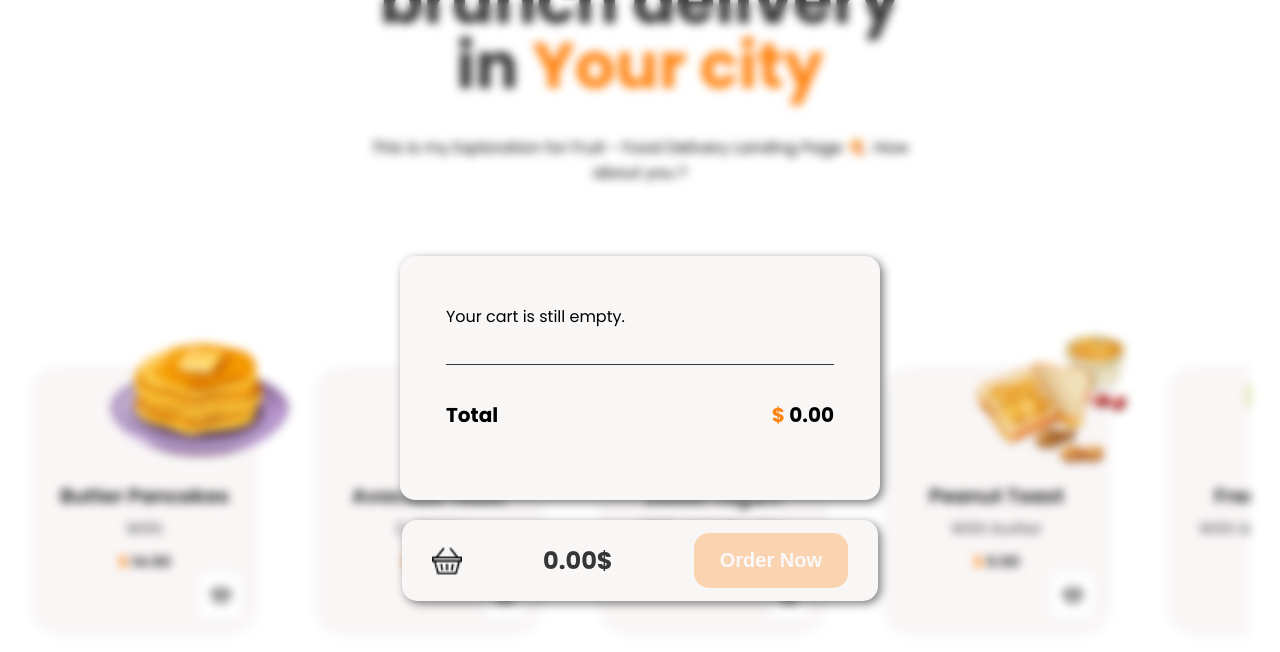
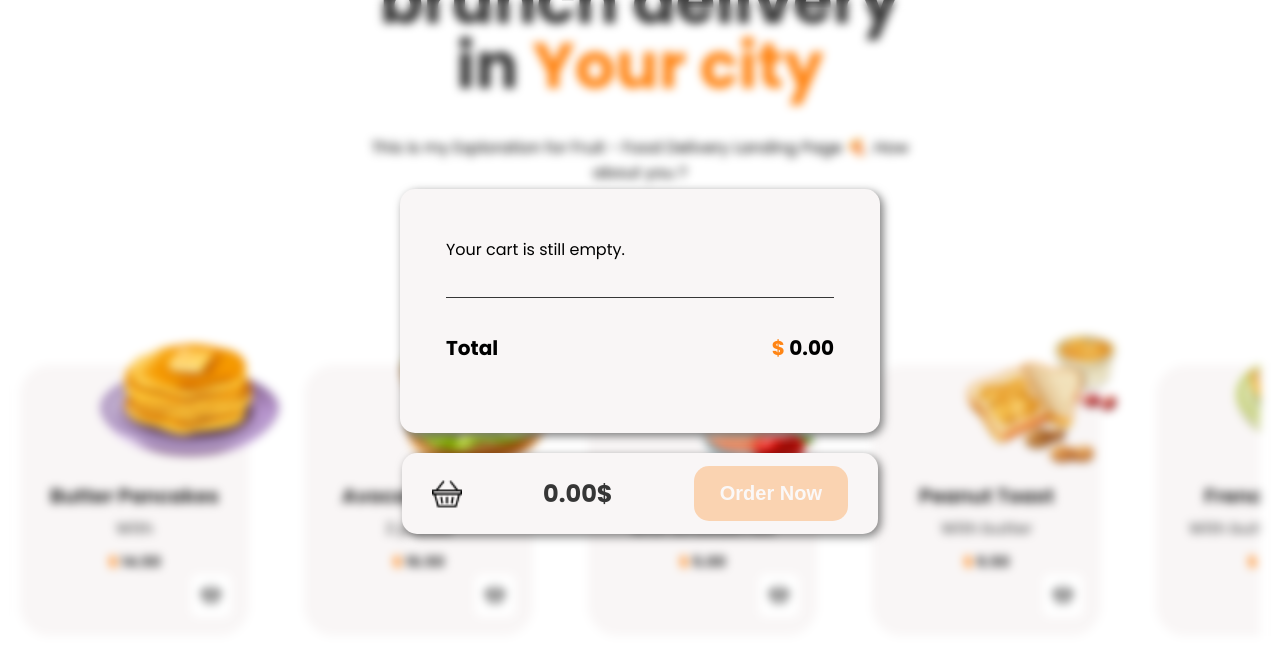
Before and after one commit to Bodrie/dreamshot-app, a React (Create React App) app: page / in a window 1280 px wide. Both pictures are taken after a click on the picture 447 px from the left and 1124 px from the top of the page. Shown: the part 284-936 px from the top of the page. Built offline with nearby package versions, Linux system fonts and the light colour scheme.

Commit message:
feat: refactor of modals, extracted component for overlay, container component created

```diff
--- a/src/App.module.scss
+++ /dev/null
@@ -1,9 +0,0 @@
-@import "./variables.scss";
-
-.App {
-  max-width: 1220px;
-  margin: 0 auto;
-  padding-top: 35px;
-  padding-left: 20px;
-  padding-right: 20px;
-}
--- a/src/App.tsx
+++ b/src/App.tsx
@@ -6,18 +6,16 @@ import {
   Cart,
   CartModal,
   SuccessfulModal,
+  Container,
 } from "./components";
-import styles from "./App.module.scss";
 import CartProvider from "./context/CartProvider";
 
 function App() {
-  const { App } = styles;
-
   const [modalOpen, setModalOpen] = useState(false);
   const [succModalOpen, setSuccModalOpen] = useState(false);
 
   return (
-    <div className={App}>
+    <div>
       <CartProvider>
         <SuccessfulModal
           succModalOpen={succModalOpen}
@@ -28,6 +26,7 @@ function App() {
           setModalOpen={setModalOpen}
           setSuccModalOpen={setSuccModalOpen}
         />
+        <Container>
           <Header />
           <Text />
           <ProductSlider />
@@ -38,6 +37,7 @@ function App() {
               setSuccModalOpen={setSuccModalOpen}
             />
           )}
+        </Container>
       </CartProvider>
     </div>
   );
--- a/src/components/CartModal/CartModal.module.scss
+++ b/src/components/CartModal/CartModal.module.scss
@@ -1,20 +1,7 @@
 @import "../../variables.scss";
-
-.modalContainer {
-  position: fixed;
-  top: 50%;
-  left: 50%;
-  transform: translate(-50%, -50%);
-  width: 100%;
-  height: 100%;
-  z-index: 10;
-  padding-top: 40%;
-  backdrop-filter: blur(5px);
-}
 
 .modal {
   max-width: 480px;
-  width: 100%;
   background-color: $secondary-bg;
   border-radius: $border-radius-md;
   border: none;
--- a/src/components/CartModal/index.tsx
+++ b/src/components/CartModal/index.tsx
@@ -1,4 +1,5 @@
 import React, { useContext, useRef } from "react";
+import OverlayContainer from "../OverlayContainer";
 import Cart from "../Cart";
 import styles from "./CartModal.module.scss";
 import useClickOutside from "../../hooks/useClickOutside";
@@ -17,7 +18,7 @@ const CartModal = ({
   setModalOpen,
   setSuccModalOpen,
 }: CartModalProps) => {
-  const { modal, listElement, ulElement, modalContainer } = styles;
+  const { modal, listElement, ulElement } = styles;
   const { cartState, totalAmount } = useContext(CartContext);
   const modalRef = useRef(null);
 
@@ -30,7 +31,7 @@ const CartModal = ({
   return (
     <>
       {modalOpen && (
-        <div className={modalContainer}>
+        <OverlayContainer>
           <div ref={modalRef} className={modal}>
             <ul className={ulElement}>
               {!cartState.length && "Your cart is still empty."}
@@ -57,7 +58,7 @@ const CartModal = ({
             setModalOpen={setModalOpen}
             setSuccModalOpen={setSuccModalOpen}
           />
-        </div>
+        </OverlayContainer>
       )}
     </>
   );
--- /dev/null
+++ b/src/components/Container/Container.module.scss
@@ -0,0 +1,5 @@
+.container {
+  max-width: 1440px;
+  margin: 0 auto;
+  padding: 35px 20px 0 20px;
+}
--- /dev/null
+++ b/src/components/Container/index.tsx
@@ -0,0 +1,9 @@
+import React from "react";
+import styles from "./Container.module.scss";
+
+const Container = ({ children }: React.PropsWithChildren) => {
+  const { container } = styles;
+  return <div className={container}>{children}</div>;
+};
+
+export default Container;
--- /dev/null
+++ b/src/components/OverlayContainer/OverlayContainer.module.scss
@@ -0,0 +1,16 @@
+.overlay {
+  position: fixed;
+  width: 100%;
+  height: 100%;
+  backdrop-filter: blur(5px);
+  z-index: 10;
+}
+
+.modalContainer {
+  position: fixed;
+  top: 50%;
+  left: 50%;
+  transform: translate(-50%, -50%);
+  z-index: 100;
+  width: 100%;
+}
--- /dev/null
+++ b/src/components/OverlayContainer/index.tsx
@@ -0,0 +1,13 @@
+import React from "react";
+import styles from "./OverlayContainer.module.scss";
+
+const OverlayContainer = ({ children }: React.PropsWithChildren) => {
+  const { overlay, modalContainer } = styles;
+  return (
+    <div className={overlay}>
+      <div className={modalContainer}>{children}</div>
+    </div>
+  );
+};
+
+export default OverlayContainer;
--- a/src/components/SuccessfulModal/SuccessfulModal.module.scss
+++ b/src/components/SuccessfulModal/SuccessfulModal.module.scss
@@ -1,20 +1,7 @@
 @import "../../variables.scss";
-
-.modalContainer {
-  position: fixed;
-  top: 50%;
-  left: 50%;
-  transform: translate(-50%, -50%);
-  width: 100%;
-  height: 100%;
-  z-index: 10;
-  padding-top: 40%;
-  backdrop-filter: blur(5px);
-}
 
 .modal {
   max-width: 615px;
-  width: 100%;
   padding: 86px 130px;
   border-radius: $border-radius-md;
   background-color: $secondary-bg;
--- a/src/components/SuccessfulModal/index.tsx
+++ b/src/components/SuccessfulModal/index.tsx
@@ -1,4 +1,5 @@
 import React, { useRef } from "react";
+import OverlayContainer from "../OverlayContainer";
 import styles from "./SuccessfulModal.module.scss";
 import { useDisableBodyScroll } from "../../hooks/useDisableBodyScroll";
 
@@ -19,7 +20,7 @@ const SuccessfulModal = ({
   return (
     <>
       {succModalOpen && (
-        <div className={modalContainer}>
+        <OverlayContainer>
           <div ref={modalRef} className={modal}>
             <p className={title}>Congratulations!</p>
             <p className={description}>Your order it’s on its way.</p>
@@ -27,7 +28,7 @@ const SuccessfulModal = ({
               Ok
             </button>
           </div>
-        </div>
+        </OverlayContainer>
       )}
     </>
   );
--- a/src/components/index.tsx
+++ b/src/components/index.tsx
@@ -4,3 +4,4 @@ export { default as ProductSlider } from "./ProductSlider";
 export { default as Cart } from "./Cart";
 export { default as CartModal } from "./CartModal";
 export { default as SuccessfulModal } from "./SuccessfulModal";
+export { default as Container } from "./Container";
--- a/src/index.scss
+++ b/src/index.scss
@@ -2,6 +2,7 @@
 @import "./variables.scss";
 
 body {
+  position: relative;
   margin: 0;
   background-color: $white;
   font-family: "Poppins", sans-serif;
```
Lines whose indentation alone changed are shown as unchanged.
